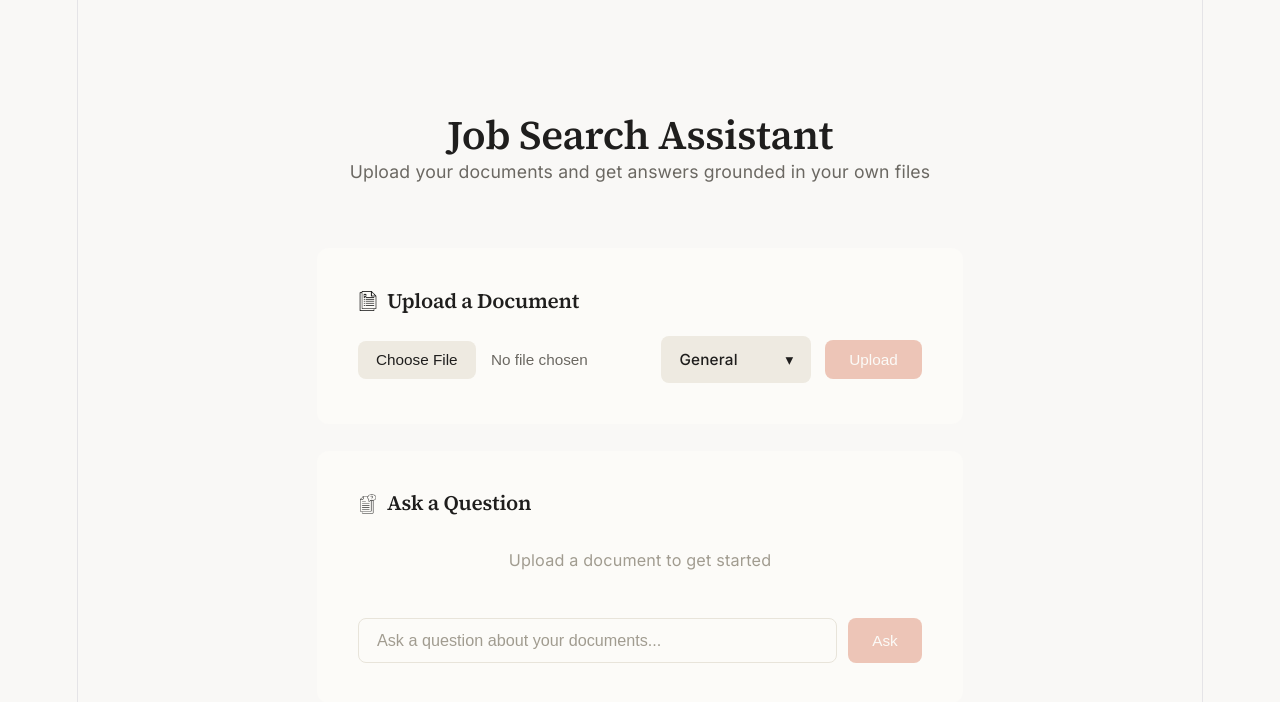
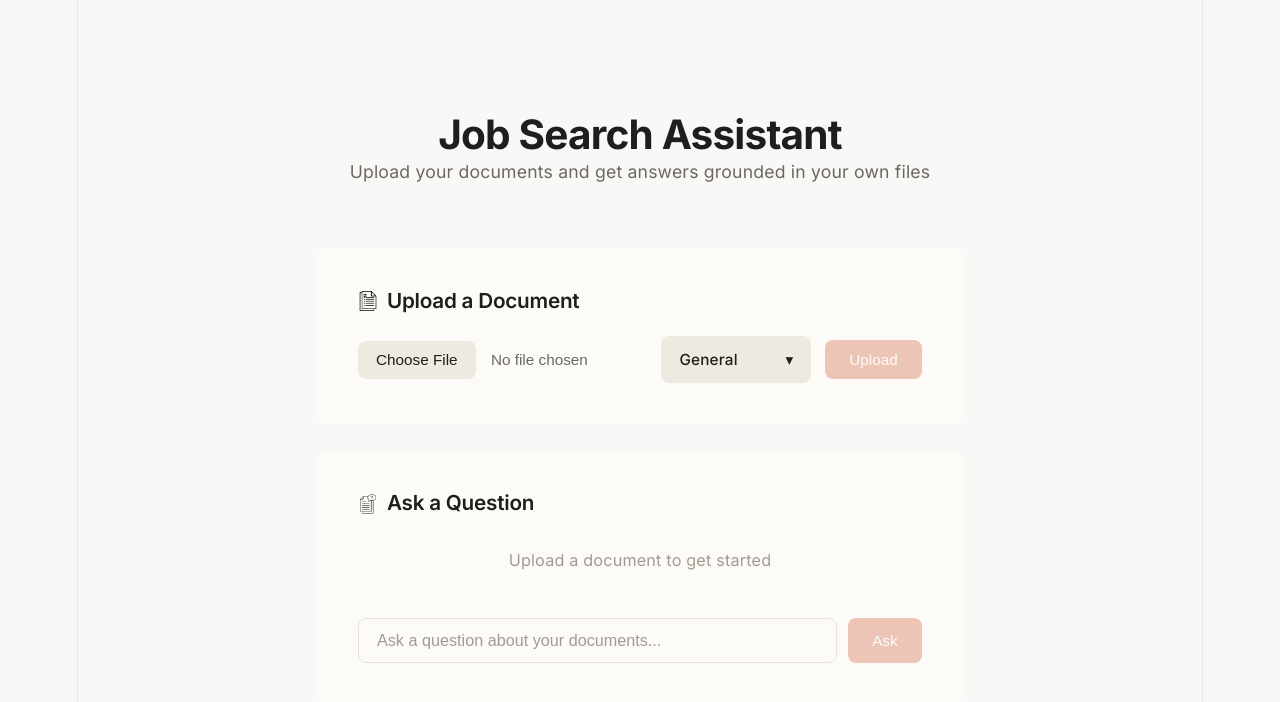
Before and after one commit to ahaanpalo/job-search-rag-assistant, a React (Vite) app in the folder frontend/: page / in a window 1280 px wide. Shown: the top 702 px of the page. Built offline with nearby package versions, Linux system fonts and the light colour scheme.

Commit message:
Switch header fonts from serif to Inter for a cleaner, modern look

```diff
--- a/frontend/src/App.css
+++ b/frontend/src/App.css
@@ -1,4 +1,4 @@
-@import url('https://fonts.googleapis.com/css2?family=Source+Serif+4:opsz,wght@8..60,400;8..60,600&family=Inter:wght@400;500;600&display=swap');
+@import url('https://fonts.googleapis.com/css2?family=Inter:wght@400;500;600;700;800&display=swap');
 
 * {
   box-sizing: border-box;
@@ -26,10 +26,10 @@
 }
 
 .header h1 {
-  font-family: 'Source Serif 4', Georgia, serif;
+  font-family: 'Inter', -apple-system, BlinkMacSystemFont, sans-serif;
   font-size: 2.25rem;
-  font-weight: 600;
-  letter-spacing: -0.01em;
+  font-weight: 700;
+  letter-spacing: -0.02em;
   color: #1F1E1D;
   margin-bottom: 0.6rem;
 }
@@ -49,7 +49,7 @@
 }
 
 .card h2 {
-  font-family: 'Source Serif 4', Georgia, serif;
+  font-family: 'Inter', -apple-system, BlinkMacSystemFont, sans-serif;
   font-size: 1.15rem;
   font-weight: 600;
   margin-bottom: 1.25rem;
```
